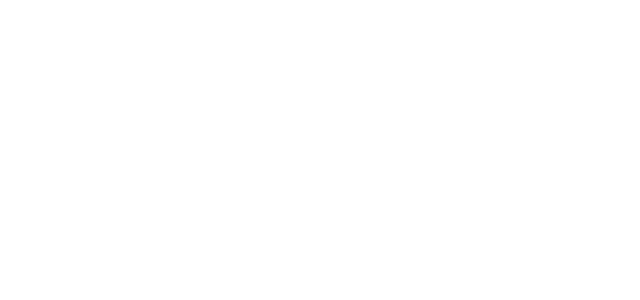
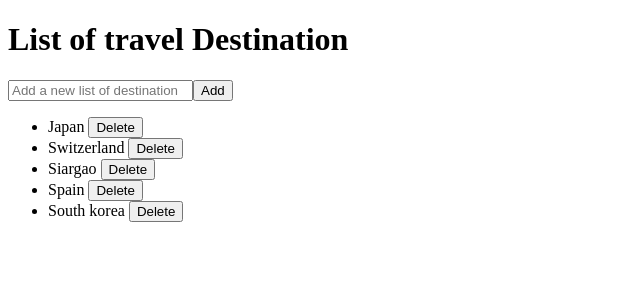
Before and after one commit to Koronuma4Dev/LatestAngularComponents, an Angular app: page /destinantionlist in a window 1280 px wide. Before the commit this address led to /. Shown: the top 300 px of the page, without its empty margins (0-640 px from the left). Built offline with nearby package versions, Linux system fonts and the light colour scheme.

Commit message:
Destination list added

```diff
--- a/src/app/app-routing.module.ts
+++ b/src/app/app-routing.module.ts
@@ -26,7 +26,7 @@ import { ClassroomlistComponent } from './component/classroomlist/classroomlist.
 import { InventorylistComponent } from './component/inventorylist/inventorylist.component';
 import { LecturelistComponent } from './component/lecturelist/lecturelist.component';
 import { StationarylistComponent } from './component/stationarylist/stationarylist.component';
-
+import { DestinantionlistComponent } from './component/destinantionlist/destinantionlist.component';
 
 
 
@@ -59,6 +59,8 @@ const routes: Routes = [
   {path: 'inventorylist', component:InventorylistComponent},
   {path: 'lecturelist', component:LecturelistComponent},
   {path: 'stationarylist', component:StationarylistComponent},
+  {path: 'destinantionlist', component:DestinantionlistComponent},
+
 
 
 
--- a/src/app/app.module.ts
+++ b/src/app/app.module.ts
@@ -30,6 +30,8 @@ import { ClassroomlistComponent } from './component/classroomlist/classroomlist.
 import { InventorylistComponent } from './component/inventorylist/inventorylist.component';
 import { LecturelistComponent } from './component/lecturelist/lecturelist.component';
 import { StationarylistComponent } from './component/stationarylist/stationarylist.component';
+import { DestinantionlistComponent } from './component/destinantionlist/destinantionlist.component';
+
 
 
 @NgModule({
@@ -63,6 +65,8 @@ import { StationarylistComponent } from './component/stationarylist/stationaryli
       InventorylistComponent,
       LecturelistComponent,
       StationarylistComponent,
+      DestinantionlistComponent,
+
 
   ],
   imports: [
--- /dev/null
+++ b/src/app/component/destinantionlist/destinantionlist.component.html
@@ -0,0 +1,17 @@
+
+<h1>List of travel Destination</h1>
+<div class="Input-container">
+    <input type="text" #destinationInput placeholder="Add a new list of destination">
+
+    <button (click)="addDestination">Add</button>
+</div>
+
+<ul>
+    <li *ngFor="let destination of destinantionlist; let i = index">
+
+        {{ destination }}
+
+        <button (click)="removeDestination(i)">Delete</button>
+
+    </li>
+</ul>
--- /dev/null
+++ b/src/app/component/destinantionlist/destinantionlist.component.ts
@@ -0,0 +1,24 @@
+import { Component } from '@angular/core';
+
+@Component({
+  selector: 'app-destinantionlist',
+  templateUrl: './destinantionlist.component.html',
+  styleUrl: './destinantionlist.component.css'
+})
+export class DestinantionlistComponent {
+
+  destinantionlist:string[]= ['Japan', 'Switzerland', 'Siargao', 'Spain', 'South korea'];
+
+  addDestination(destinationInput: HTMLInputElement){
+    const destination = destinationInput.value.trim();
+
+    if(destination){
+      this.destinantionlist.push(destination);
+      destinationInput.value='';
+    }
+  }
+
+  removeDestination(index: number){
+    this.destinantionlist.splice(index, 1);
+  }
+}
--- a/src/app/component/navigate/navigate.component.html
+++ b/src/app/component/navigate/navigate.component.html
@@ -31,7 +31,7 @@
 <button><a  routerLink ='/lecturelist'>Lecture list</a></button>
 <button><a  routerLink ='/stationarylist'>Stationary list</a></button>
 <button><a  routerLink ='/'>Flower list</a></button>
-<button><a  routerLink ='/'>Destination list</a></button>
+<button><a  routerLink ='/destinantionlist'>Destination list</a></button>
 <button><a  routerLink ='/'>Loptop list</a></button>
 <button><a  routerLink ='/'>Loptop specifications list</a></button>
 <button><a  routerLink ='/'>Computer hardware list</a></button>
```
Also changed, not shown: src/app/component/destinantionlist/destinantionlist.component.css (added), 1 other file (tests, documents, lock files or other folders).
